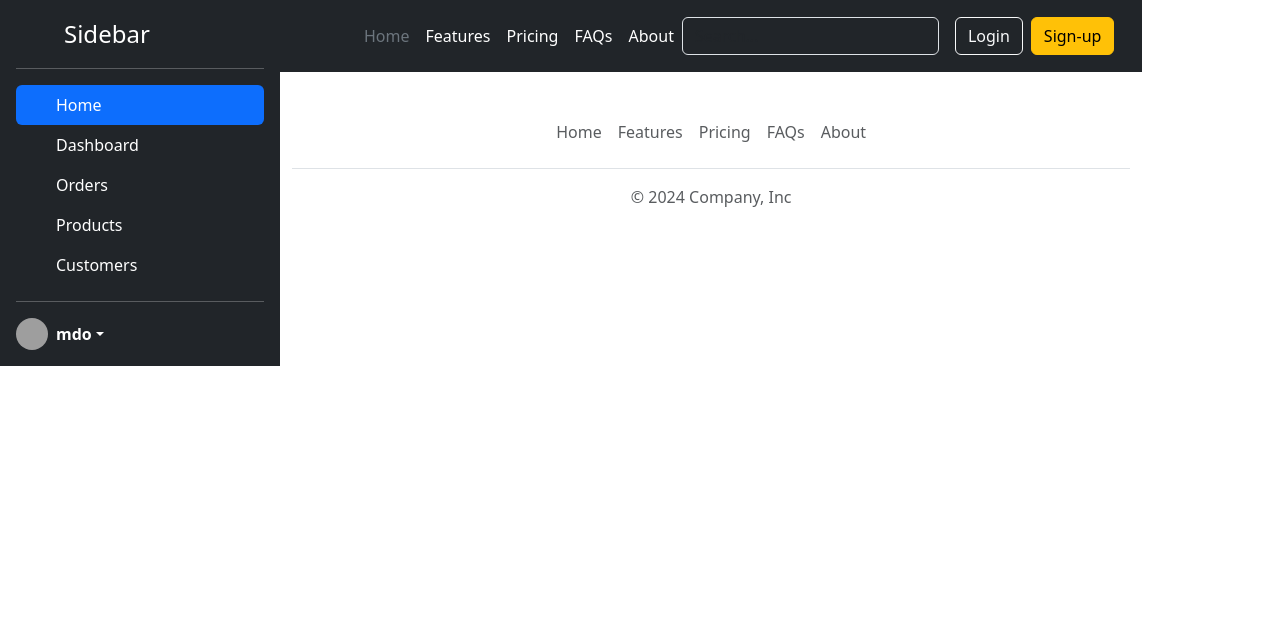
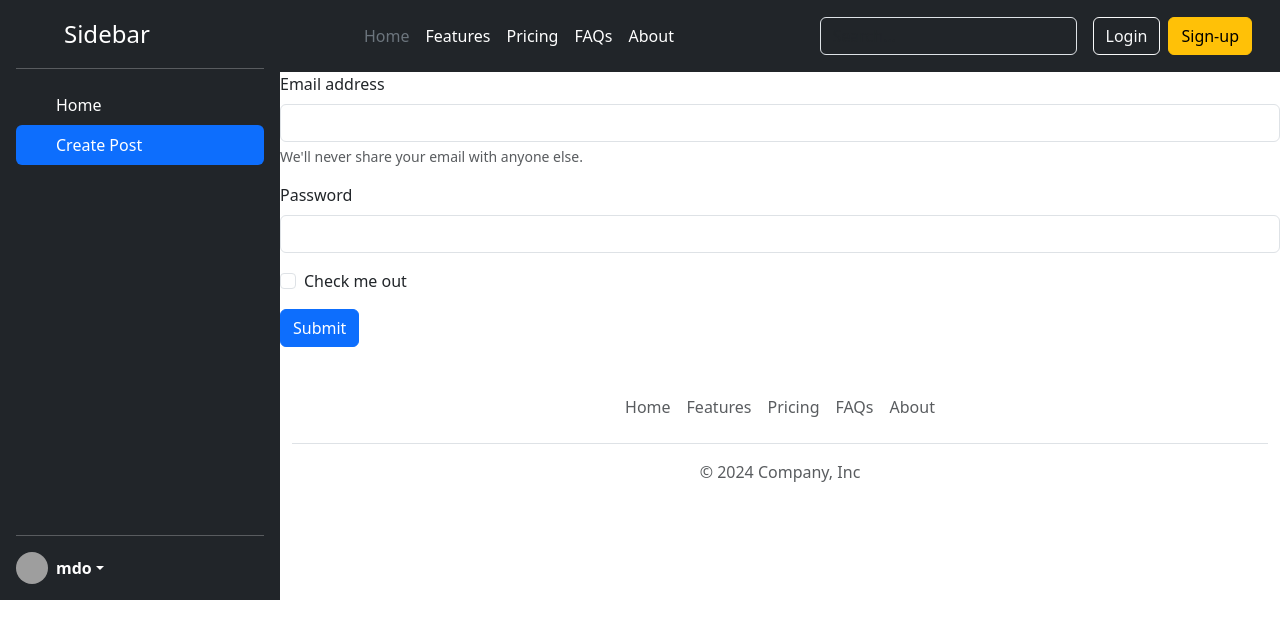
Before and after one commit to ahmedbilal019/Social-Media-Application, a React (Vite) app: page / in a window 1280 px wide. Shown: the top 638 px of the page. Built offline with nearby package versions, Linux system fonts and the light colour scheme; grey boxes are pictures that could not be loaded.

Commit message:
applying basics structure and navigation on sidbar pages

```diff
--- a/src/App.css
+++ b/src/App.css
@@ -1,3 +1,9 @@
 .app-container {
   display: flex;
 }
+.content {
+  width: 100%;
+}
+.sidebar {
+  min-height: 600px;
+}
--- a/src/App.jsx
+++ b/src/App.jsx
@@ -3,13 +3,24 @@ import "./App.css";
 import Header from "./components/Header.jsx";
 import Footer from "./components/Footer.jsx";
 import Sidebar from "./components/Sidebar.jsx";
+import CreatePost from "./components/CreatePost.jsx";
+import PostList from "./components/PostList.jsx";
+import { useState } from "react";
 
 function App() {
+  const [selectedTab, setSelectedTab] = useState("Create Post");
+
   return (
     <div className="app-container">
-      <Sidebar></Sidebar>
+      <Sidebar selectedTab={selectedTab} onClick={setSelectedTab}></Sidebar>
       <div className="content">
         <Header></Header>
+        {selectedTab === "Home" ? (
+          <PostList></PostList>
+        ) : (
+          <CreatePost></CreatePost>
+        )}
+
         <Footer></Footer>
       </div>
     </div>
--- /dev/null
+++ b/src/components/CreatePost.jsx
@@ -0,0 +1,47 @@
+import React from "react";
+
+const CreatePost = () => {
+  return (
+    <form>
+      <div className="mb-3">
+        <label htmlFor="exampleInputEmail1" className="form-label">
+          Email address
+        </label>
+        <input
+          type="email"
+          className="form-control"
+          id="exampleInputEmail1"
+          aria-describedby="emailHelp"
+        ></input>
+        <div id="emailHelp" className="form-text">
+          We'll never share your email with anyone else.
+        </div>
+      </div>
+      <div className="mb-3">
+        <label htmlFor="exampleInputPassword1" className="form-label">
+          Password
+        </label>
+        <input
+          type="password"
+          className="form-control"
+          id="exampleInputPassword1"
+        ></input>
+      </div>
+      <div className="mb-3 form-check">
+        <input
+          type="checkbox"
+          className="form-check-input"
+          id="exampleCheck1"
+        ></input>
+        <label className="form-check-label" htmlFor="exampleCheck1">
+          Check me out
+        </label>
+      </div>
+      <button type="submit" className="btn btn-primary">
+        Submit
+      </button>
+    </form>
+  );
+};
+
+export default CreatePost;
--- a/src/components/Footer.jsx
+++ b/src/components/Footer.jsx
@@ -2,36 +2,36 @@ import React from "react";
 
 const Footer = () => {
   return (
-    <div class="container">
-      <footer class="py-3 my-4">
-        <ul class="nav justify-content-center border-bottom pb-3 mb-3">
-          <li class="nav-item">
-            <a href="#" class="nav-link px-2 text-body-secondary">
+    <div className="container">
+      <footer className="py-3 my-4">
+        <ul className="nav justify-content-center border-bottom pb-3 mb-3">
+          <li className="nav-item">
+            <a href="#" className="nav-link px-2 text-body-secondary">
               Home
             </a>
           </li>
-          <li class="nav-item">
-            <a href="#" class="nav-link px-2 text-body-secondary">
+          <li className="nav-item">
+            <a href="#" className="nav-link px-2 text-body-secondary">
               Features
             </a>
           </li>
-          <li class="nav-item">
-            <a href="#" class="nav-link px-2 text-body-secondary">
+          <li className="nav-item">
+            <a href="#" className="nav-link px-2 text-body-secondary">
               Pricing
             </a>
           </li>
-          <li class="nav-item">
-            <a href="#" class="nav-link px-2 text-body-secondary">
+          <li className="nav-item">
+            <a href="#" className="nav-link px-2 text-body-secondary">
               FAQs
             </a>
           </li>
-          <li class="nav-item">
-            <a href="#" class="nav-link px-2 text-body-secondary">
+          <li className="nav-item">
+            <a href="#" className="nav-link px-2 text-body-secondary">
               About
             </a>
           </li>
         </ul>
-        <p class="text-center text-body-secondary">© 2024 Company, Inc</p>
+        <p className="text-center text-body-secondary">© 2024 Company, Inc</p>
       </footer>
     </div>
   );
--- /dev/null
+++ b/src/components/Post.jsx
@@ -0,0 +1,20 @@
+import React from "react";
+
+const Post = () => {
+  return (
+    <div className="card" style={{ width: "18rem" }}>
+      <div className="card-body">
+        <h5 className="card-title">Card title</h5>
+        <p className="card-text">
+          Some quick example text to build on the card title and make up the
+          bulk of the card's content.
+        </p>
+        <a href="#" className="btn btn-primary">
+          Go somewhere
+        </a>
+      </div>
+    </div>
+  );
+};
+
+export default Post;
--- /dev/null
+++ b/src/components/PostList.jsx
@@ -0,0 +1,14 @@
+import React from "react";
+import Post from "./Post";
+
+const PostList = () => {
+  return (
+    <>
+      <Post></Post>
+      <Post></Post>
+      <Post></Post>
+    </>
+  );
+};
+
+export default PostList;
--- a/src/components/Sidebar.jsx
+++ b/src/components/Sidebar.jsx
@@ -1,68 +1,64 @@
 import React from "react";
 
-const Sidebar = () => {
+const Sidebar = ({ selectedTab, setSelectedTab }) => {
   return (
     <div
-      class="d-flex flex-column flex-shrink-0 p-3 text-bg-dark"
+      className="d-flex flex-column flex-shrink-0 p-3 text-bg-dark sidebar"
       style={{ width: "280px" }}
     >
       <a
         href="/"
-        class="d-flex align-items-center mb-3 mb-md-0 me-md-auto text-white text-decoration-none"
+        className="d-flex align-items-center mb-3 mb-md-0 me-md-auto text-white text-decoration-none"
       >
-        <svg class="bi pe-none me-2" width="40" height="32">
-          <use Xlink:Href="#bootstrap"></use>
+        <svg className="bi pe-none me-2" width="40" height="32">
+          <use xlinkHref="#bootstrap"></use>
         </svg>
-        <span class="fs-4">Sidebar</span>
+        <span className="fs-4">Sidebar</span>
       </a>
       <hr></hr>
-      <ul class="nav nav-pills flex-column mb-auto">
-        <li class="nav-item">
-          <a href="#" class="nav-link active" aria-current="page">
-            <svg class="bi pe-none me-2" width="16" height="16">
-              <use Xlink:Href="#home"></use>
+      <ul className="nav nav-pills flex-column mb-auto">
+        <li
+          className="nav-item"
+          onClick={() => {
+            setSelectedTab("Home");
+          }}
+        >
+          <a
+            href="#"
+            className={`nav-link text-white ${
+              selectedTab === "Home" && "active"
+            }`}
+            aria-current="page"
+          >
+            <svg className="bi pe-none me-2" width="16" height="16">
+              <use xlinkHref="#home"></use>
             </svg>
             Home
           </a>
         </li>
-        <li>
-          <a href="#" class="nav-link text-white">
-            <svg class="bi pe-none me-2" width="16" height="16">
-              <use Xlink:Href="#speedometer2"></use>
+        <li
+          onClick={() => {
+            setSelectedTab("Create Post");
+          }}
+        >
+          <a
+            href="#"
+            className={`nav-link text-white ${
+              selectedTab === "Create Post" && "active"
+            }`}
+          >
+            <svg className="bi pe-none me-2" width="16" height="16">
+              <use xlinkHref="#speedometer2"></use>
             </svg>
-            Dashboard
-          </a>
-        </li>
-        <li>
-          <a href="#" class="nav-link text-white">
-            <svg class="bi pe-none me-2" width="16" height="16">
-              <use Xlink:Href="#table"></use>
-            </svg>
-            Orders
-          </a>
-        </li>
-        <li>
-          <a href="#" class="nav-link text-white">
-            <svg class="bi pe-none me-2" width="16" height="16">
-              <use Xlink:Href="#grid"></use>
-            </svg>
-            Products
-          </a>
-        </li>
-        <li>
-          <a href="#" class="nav-link text-white">
-            <svg class="bi pe-none me-2" width="16" height="16">
-              <use Xlink:Href="#people-circle"></use>
-            </svg>
-            Customers
+            Create Post
           </a>
         </li>
       </ul>
       <hr></hr>
-      <div class="dropdown">
+      <div className="dropdown">
         <a
           href="#"
-          class="d-flex align-items-center text-white text-decoration-none dropdown-toggle"
+          className="d-flex align-items-center text-white text-decoration-none dropdown-toggle"
           data-bs-toggle="dropdown"
           aria-expanded="false"
         >
@@ -71,31 +67,31 @@ const Sidebar = () => {
             alt=""
             width="32"
             height="32"
-            class="rounded-circle me-2"
+            className="rounded-circle me-2"
           ></img>
           <strong>mdo</strong>
         </a>
-        <ul class="dropdown-menu dropdown-menu-dark text-small shadow">
+        <ul className="dropdown-menu dropdown-menu-dark text-small shadow">
           <li>
-            <a class="dropdown-item" href="#">
+            <a className="dropdown-item" href="#">
               New project...
             </a>
           </li>
           <li>
-            <a class="dropdown-item" href="#">
+            <a className="dropdown-item" href="#">
               Settings
             </a>
           </li>
           <li>
-            <a class="dropdown-item" href="#">
+            <a className="dropdown-item" href="#">
               Profile
             </a>
           </li>
           <li>
-            <hr class="dropdown-divider"></hr>
+            <hr className="dropdown-divider"></hr>
           </li>
           <li>
-            <a class="dropdown-item" href="#">
+            <a className="dropdown-item" href="#">
               Sign out
             </a>
           </li>
```
Also changed, not shown: src/components/Header.jsx (+20 -17 lines).
